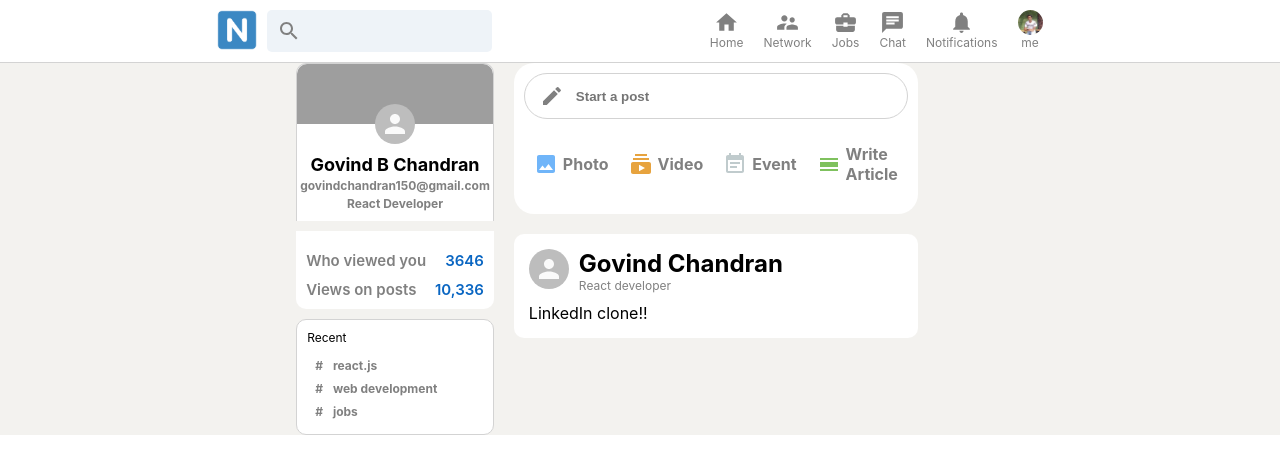
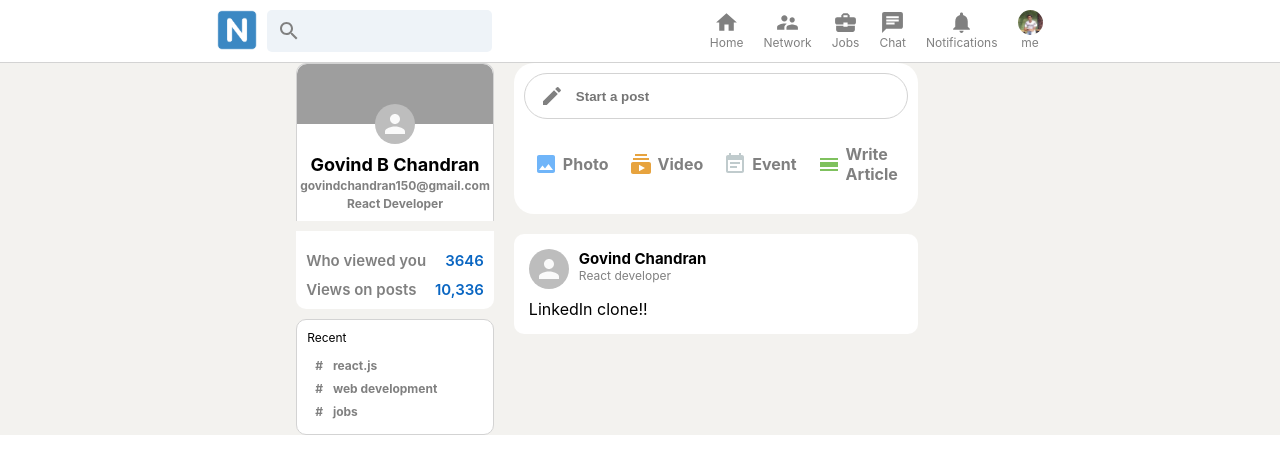
Before and after one commit to chandran-jr/NetworKit, a React (Create React App) app: page / in a window 1280 px wide. Shown: the top 474 px of the page. Built offline with nearby package versions, Linux system fonts and the light colour scheme; grey boxes are pictures that could not be loaded.

Commit message:
Add files via upload

```diff
--- a/src/Post.css
+++ b/src/Post.css
@@ -22,3 +22,7 @@
 .post__body{
     overflow-wrap: anywhere;
 }
+
+.post__info > h2{
+    font-size: 15px;
+}
```
